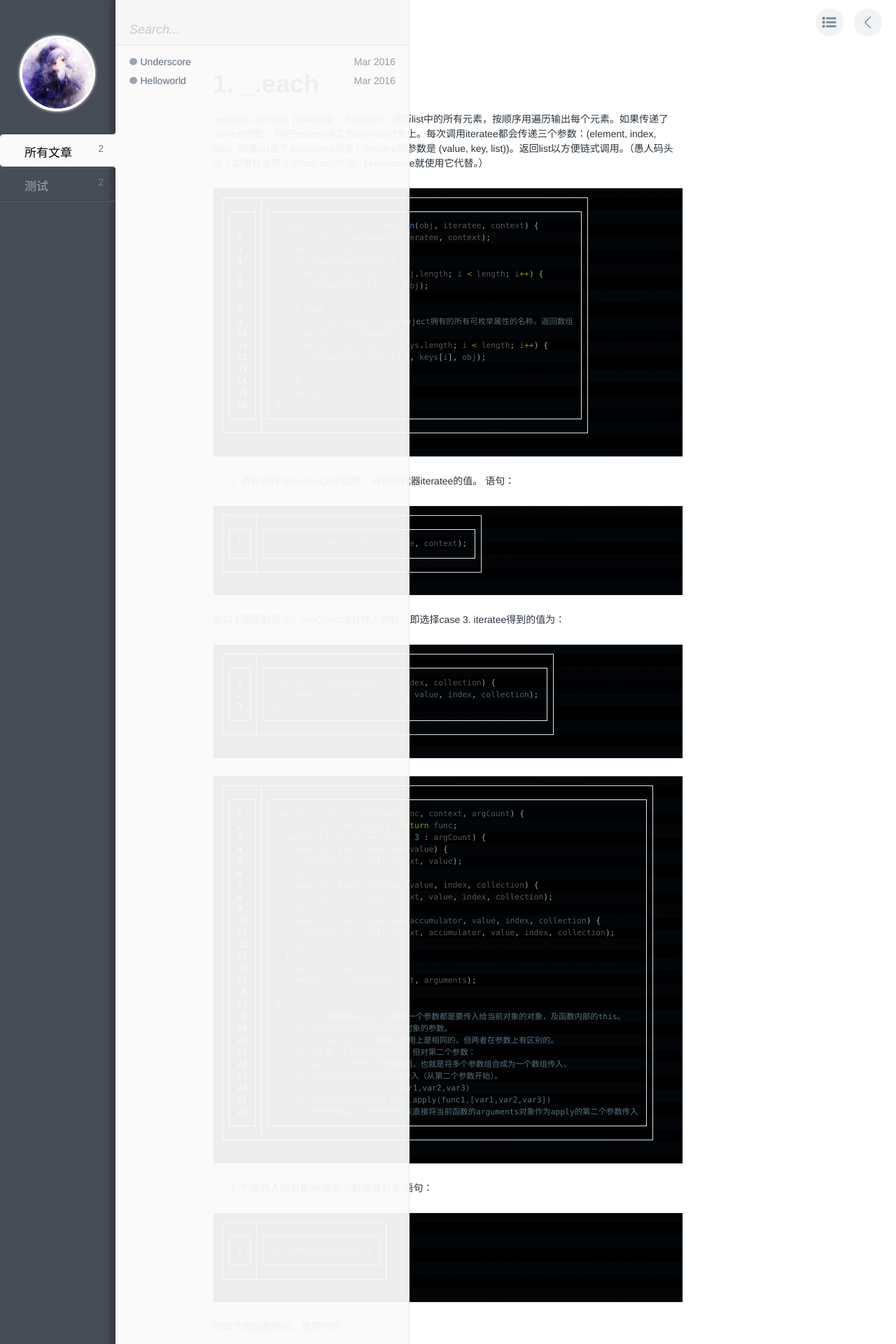
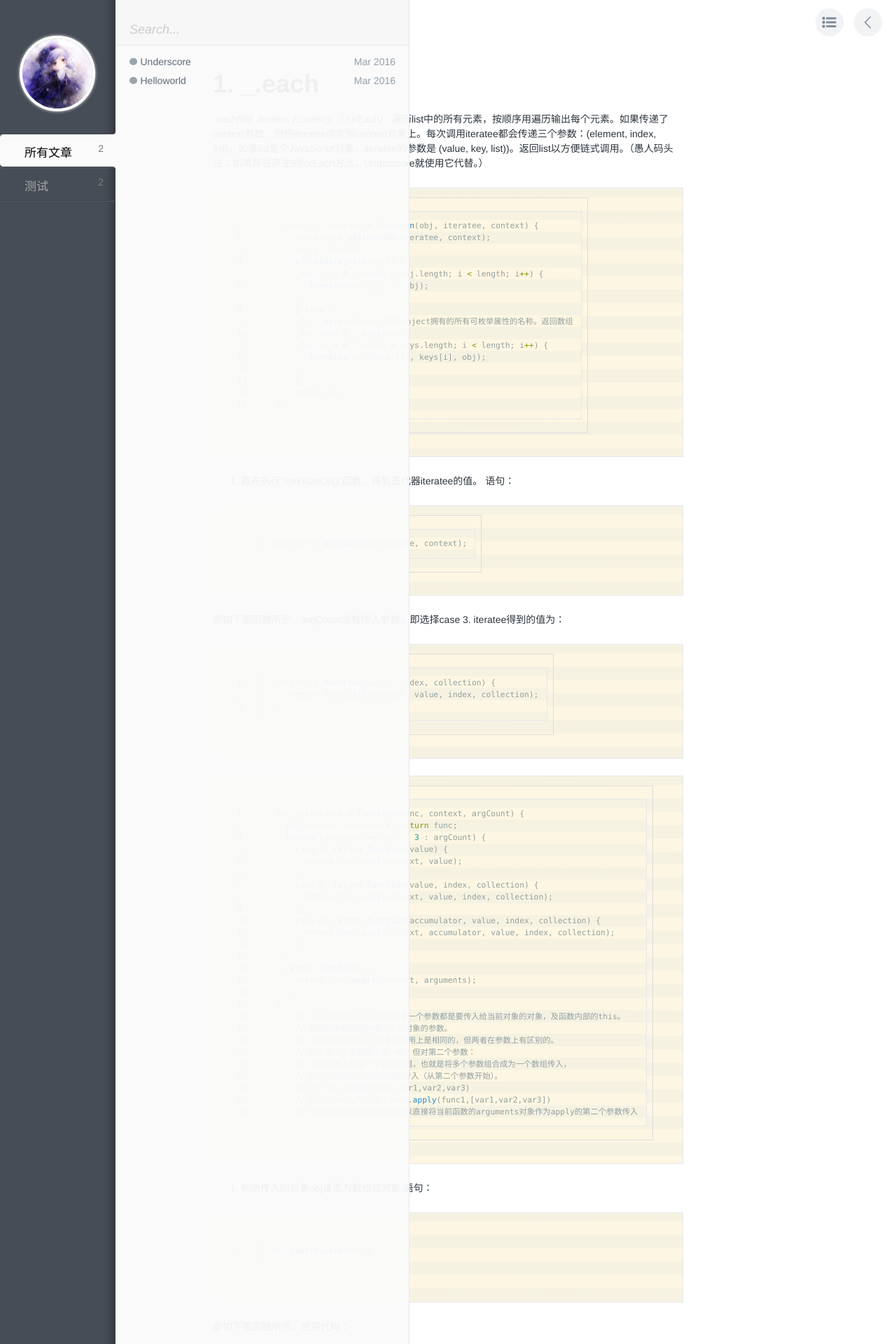
Before and after one commit to Winmay/Winmay.github.io, a Jekyll site: the page built from _posts/2016-03-17-underscore.markdown, in a window 1280 px wide. Shown: the top 1920 px of the page at 70% size. Built offline with Jekyll 4.4.1, drawn with Linux system fonts in a browser that asks for light colours; comment, search, counter and statistics services are not loaded; some of the changed text lies outside the part shown.

Commit message:
修改代码颜色

````diff
--- a/_posts/2016-03-17-underscore.markdown
+++ b/_posts/2016-03-17-underscore.markdown
@@ -8,7 +8,7 @@ category: 测试
  _.each(list, iterator, [context])（_.forEach）
 遍历list中的所有元素，按顺序用遍历输出每个元素。如果传递了context参数，则把iteratee绑定到context对象上。每次调用iteratee都会传递三个参数：(element, index, list)。如果list是个JavaScript对象，iteratee的参数是 (value, key, list))。返回list以方便链式调用。（愚人码头注：如果存在原生的forEach方法，Underscore就使用它代替。）
 
-```js
+```python
 _.each = _.forEach = function(obj, iteratee, context) {
 	iteratee = optimizeCb(iteratee, context);
 	var i, length;
@@ -30,20 +30,20 @@ _.each = _.forEach = function(obj, iteratee, context) {
 1. 首先执行“optimizeCb()”函数，得到迭代器iteratee的值。
 语句：
 
-```js
+```python
 iteratee = optimizeCb(iteratee, context);
 ```
 
 即如下图函数所示，argCount没有传入参数，即选择case 3.
 iteratee得到的值为：
 
-```js
+```python
 iteratee = function(value, index, collection) {
 	return func.call(context, value, index, collection);
 };
 ```
 
-```js
+```python
 var optimizeCb = function(func, context, argCount) {
   if (context === void 0) return func;
   switch (argCount == null ? 3 : argCount) {
@@ -74,19 +74,19 @@ var optimizeCb = function(func, context, argCount) {
 
 2. 判断传入的对象obj是否为数组或对象,语句：
 
-```js
+```python
 if (isArrayLike(obj))
 ```
 
 即如下图函数所示，使用代码：
 
-```js
+```python
 length= property('length')(collection)
 ```
 
 判断length是否有值。
 
-```js
+```python
 var property = function(key) {
   return function(obj) {
     return obj == null ? void 0 : obj[key];
@@ -103,7 +103,7 @@ var isArrayLike = function(collection) {
 
 例：
 
-```js
+```python
 var a = [1,2,3];
 var b = {
 	one:'one1',
@@ -116,7 +116,7 @@ console.log(b["length"]); //undefined
 
 1) 若obj为数组，则使用for循环，遍历从obj数组的第0为开始到，到obj的最后一位结束，并求出三个数值：obj[i]（obj数组对应的值）、i（obj数组对应的索引位置）、obj（obj数组列表本身），传进迭代器iteratee中，并运行iteratee函数。
 
-```js
+```python
 for (i = 0, length = obj.length; i < length; i++) {
    iteratee(obj[i], i, obj);
 }
@@ -124,7 +124,7 @@ for (i = 0, length = obj.length; i < length; i++) {
 
 例：
 
-```js
+```python
 var a = [1,2,3];
 var text1 = _.each(a,function (element,index,list){
 	console.log(element+','+index);
@@ -142,13 +142,13 @@ var text1 = _.each(a,function (element,index,list){
 2) 若obj为对象
 a. 首先，检索object拥有的所有可枚举属性的名称，并返回数组keys。
 
-```js
+```python
 var keys = _.keys(obj);
 ```
 
 b. 使用for循环，遍历keys并返回它们的值（obj的属性），并求出三个值：obj[keys[i]]（obj对象属性对应的值）、keys[i]（obj对象对应的属性名称）、obj（obj对象列表本身），传进迭代器iteratee中，并运行iteratee函数。
 
-```js
+```python
 var keys = _.keys(obj);
 for (i = 0, length = keys.length; i < length; i++) {
 	iteratee(obj[keys[i]], keys[i], obj);
@@ -157,7 +157,7 @@ for (i = 0, length = keys.length; i < length; i++) {
 
 例：
 
-```js
+```python
 var b = {
 	one:'one1',
 	two:'two2',
@@ -185,7 +185,7 @@ console.log(text2);//Object {one: "one1", two: "two2", three: "three3"}
 _.map(list, iterator, [context])（_. collect）
 通过转换函数(iterator迭代器)映射列表中的每个值产生价值的新数组。iterator传递三个参数：value，然后是迭代 index(或 key 愚人码头注：如果list是个JavaScript对象是，这个参数就是key)，最后一个是引用指向整个list。
 
-```js
+```python
 _.map = _.collect = function(obj, iteratee, context) {
 	iteratee = cb(iteratee, context);
 	var keys = !isArrayLike(obj) && _.keys(obj),
@@ -201,13 +201,13 @@ _.map = _.collect = function(obj, iteratee, context) {
 
 1. 首先执行“cb()”函数，得到迭代器iteratee的值。语句：
 
-```js
+```python
 iteratee = cb(iteratee, context);
 ```
 
 即如下图函数所示：
 
-```js
+```python
 var cb = function(value, context, argCount) {
   // _.identity(value) 返回与传入参数相等的值. 相当于数学里的: f(x) = x,
   // 这个函数看似无用, 但是在Underscore里被用作默认的迭代器iterator.
@@ -227,7 +227,7 @@ var cb = function(value, context, argCount) {
 1) 若value为空值
 返回与传入参数value相等的值 _.identity(value) 相当于数学里的: f(x) = x。
 
-```js
+```python
 // 保持恒等函数默认迭代。
 _.identity = function(value) {
   return value;
@@ -239,7 +239,7 @@ _.identity = function(value) {
 argCount没有传入参数，即选择case 3.
 iteratee得到的值为：
 
-```js
+```python
 iteratee = function(value, index, collection) {
 	return func.call(context, value, index, collection);
 };
@@ -248,7 +248,7 @@ iteratee = function(value, index, collection) {
 3) 若value为对象（数组或对象）
 则返回一个函数（断言函数），这个函数会给你一个断言可以用来辨别给定的对象是否匹配value（attrs）指定键/值属性.
 
-```js
+```python
 _.matcher = _.matches = function(attrs) {
   // _.extendOwn(destination, *sources) Alias: assign
   // 类似于 extend, 但复制source对象中自己的属性覆盖到destination目标对象。
@@ -266,11 +266,11 @@ _.matcher = _.matches = function(attrs) {
 
 4) 若value为其他值（数字，字符串，undefined，布尔值）,则返回一个函数，这个函数返回任何传入的对象的value属性值
 
-```js
+```python
 obj(value):_.property= property (value);
 ```
 
-```js
+```python
 var property = function(key) {
   return function(obj) {
     return obj == null ? void 0 : obj[key];
@@ -283,7 +283,7 @@ _.property = property;
 2. 判断obj是对象还是数组，若是对象，检索object拥有的所有可枚举属性的名称，并返回数组keys。
 3. 使用for循环，遍历keys（index）并返回它们的值（obj的属性或数组值），并求出三个值：obj[keys[i]／i]（obj对象属性（数组索引）对应的值）、keys[i]／i（obj对象对应的属性名称（数组对应的索引））、obj（obj对象（数组）列表本身），传进迭代器iteratee中，并运行iteratee函数后，返回新的数组列表值。
 
-```js
+```python
 for (var index = 0; index < length; index++) {
  	var currentKey = keys ? keys[index] : index;
  	results[index] = iteratee(obj[currentKey], currentKey, obj);
@@ -293,7 +293,7 @@ return results;
 
 例：
 
-```js
+```python
 var a = [1,2,3];
 var test1 = _.map(a,function (element,index,list){
 	console.log(element+','+index);
@@ -311,7 +311,7 @@ var test1 = _.map(a,function (element,index,list){
 console.log(test1);//[3, 6, 9]
 ```
 
-```js
+```python
 var b = {
 	one:'one1',
 	two:'two2',
@@ -343,15 +343,15 @@ _.reduceRight(list, iteratee, memo, [context])
 Memo（备忘录）是reduce函数的初始值，reduce的每一步都需要由iterator返回。这个迭代传递4个参数：memo,value 和 迭代的index（或者 key）和最后一个引用的整个 list，最后一个是引用指向整个list。如果reduce的初始调用没有传递memo，iterator将会调用列表中的第一个元素。第一个元素通过memo参数在iterator中调用并传递到列表的下一个元素中。
 reducRight是从右侧开始组合的元素的reduce函数，如果存在JavaScript 1.8版本的reduceRight，则用其代替。Foldr在javascript中不像其它有懒计算的语言那么有用（愚人码头注：lazy evaluation：一种求值策略，只有当表达式的值真正需要时才对表达式进行计算）。
 
-```js
+```python
 _.reduce = _.foldl = _.inject = createReduce(1);
 ```
 
-```js
+```python
 _.reduceRight = _.foldr = createReduce(-1);
 ```
 
-```js
+```python
 var createReduce = function(dir) {
 	var reducer = function(obj, iteratee, memo, initial) {
 		 var keys = !isArrayLike(obj) && _.keys(obj),
@@ -379,7 +379,7 @@ var createReduce = function(dir) {
 2. 运行optimizeCb()函数，且argCount传入的参数值为4，故：
 iteratee得到的值为：
 
-```js
+```python
 iteratee = function(accumulator,value, index, collection) {
 	return func.call(context, accumulator ,value, index, collection);
 };
@@ -388,7 +388,7 @@ iteratee = function(accumulator,value, index, collection) {
 3. 运行reducer()函数，并得到最新的memo值，并返回
 例：
 
-```js
+```python
 var a = [1,2,3,4];
 var test1 = _.reduce(a,function (memo,num,index,list){
 	console.log(memo+','+num+','+index);
@@ -408,7 +408,7 @@ var test1 = _.reduce(a,function (memo,num,index,list){
 console.log(test1);//13
 ```
 
-```js
+```python
 var b = [1,2,3,4];
 var test2 = _.reduce(b,function (memo,num,index,list){
 	console.log(memo+','+num+','+index);
@@ -428,7 +428,7 @@ var test2 = _.reduce(b,function (memo,num,index,list){
 console.log(test2);//4
 ```
 
-```js
+```python
 var c = {
 	one:'a',
 	two:'b',
@@ -450,7 +450,7 @@ b
 console.log(test3);//c
 ```
 
-```js
+```python
 var list2 = [1,2,3,4];
 var test2 = _.reduceRight(list2,function (memo,data,rightIndex,list){
 	console.log( memo );
@@ -485,7 +485,7 @@ console.log(test2);// [4, 4, 3, 2, 1]
 _.find(list, predicate, [context])（_.detect）
 在list中逐项查找，返回第一个通过predicate迭代函数真值检测的元素值，如果没有值传递给测试迭代器将返回undefined，如果找到匹配的元素，函数将立即返回，不会遍历整个list。
 
-```js
+```python
 _.find = _.detect = function(obj, predicate, context) {
     var key;
     if (isArrayLike(obj)) {
@@ -507,11 +507,11 @@ _.find = _.detect = function(obj, predicate, context) {
 4. 其中：
 1) _.findIndex()
 
-```js
+```python
 _.findIndex = createPredicateIndexFinder(1);
 ```
 
-```js
+```python
 var createPredicateIndexFinder = function(dir) {
   return function(array, predicate, context) {
     predicate = cb(predicate, context);
@@ -527,7 +527,7 @@ var createPredicateIndexFinder = function(dir) {
 
 a. 运行cb()函数，得到迭代函数predicate()的值
 
-```js
+```python
 predicate=optimizeCb(value,context);
 			=function(value, index, collection) {
       			return func.call(context, value, index, collection);
@@ -537,7 +537,7 @@ predicate=optimizeCb(value,context);
 b. index从0开始进行for循环，当满足迭代函数predicate的条件时，直接返回index（索引位置），若遍历完列表后，没有满足迭代函数predicate条件，则返回-1
 2) _.findKey()
 
-```js
+```python
 _.findKey = function(obj, predicate, context) {
   predicate = cb(predicate, context);
   var keys = _.keys(obj), key;
@@ -550,7 +550,7 @@ _.findKey = function(obj, predicate, context) {
 
 a. 运行cb()函数，得到predicate的值
 
-```js
+```python
 predicate=optimizeCb(value,context);
 			=function(value, index, collection) {
       			return func.call(context, value, index, collection);
@@ -561,7 +561,7 @@ b. 检索object拥有的所有可枚举属性的名称，并返回数组keys。
 c. index从0开始进行for循环，遍历obj的各个属性，并把属性名称值赋给key，当满足迭代函数predicate的条件时，直接返回key（属性名称值），若遍历完列表后，没有满足迭代函数predicate条件，则返回undefined。
 例：
 
-```js
+```python
 var list = [1, 2, 3, 4, 5, 6];
 var test1 = _.find(list,function (data,index,list){
 	console.log( data +','+ index );
@@ -575,7 +575,7 @@ var test1 = _.find(list,function (data,index,list){
 console.log(test1);// 3
 ```
 
-```js
+```python
 var list2 = {
 	one:'a',
 	two:'b',
@@ -597,7 +597,7 @@ console.log(test2);// b
 _.filter(list, predicate, [context])（_.select）
 遍历list中的每个值，返回包含所有通过predicate迭代函数真值检测的元素值。（愚人码头注：如果存在原生filter方法，则用原生的filter方法。）
 
-```js
+```python
 _.filter = _.select = function(obj, predicate, context) {
   var results = [];
   predicate = cb(predicate, context);
@@ -610,7 +610,7 @@ _.filter = _.select = function(obj, predicate, context) {
 
 1. 运行cb()函数，并得到迭代函数predicate()的值:
 
-```js
+```python
 predicate=optimizeCb(value,context);
 			=function(value, index, collection) {
       			return func.call(context, value, index, collection);
@@ -620,7 +620,7 @@ predicate=optimizeCb(value,context);
 2. 运行_.each()函数，遍历obj对象，并判断是否满足迭代函数predicate的条件，满足，则把相应的值推进数组results中，不满足，则继续遍历，直到遍历完成为止，并返回results数组。
 例：
 
-```js
+```python
 var list = [1, 2, 3, 4, 5, 6];
 var test1 = _.filter(list,function (data,index,list){
 	console.log( data +','+ index );
@@ -637,7 +637,7 @@ var test1 = _.filter(list,function (data,index,list){
 console.log(test1);// [2, 4, 6]
 ```
 
-```js
+```python
 var list2 = {
 	one:'a',
 	two:'b',
@@ -658,7 +658,7 @@ console.log(test2);// ["a", "e", "g"]
 _.reject(list, predicate, [context])
 返回list中没有通过predicate真值检测的元素集合，与filter相反
 
-```js
+```python
 _.reject = function(obj, predicate, context) {
   // negate_.negate(predicate) (对立面；反面)
   // 返回一个新的predicate函数的否定版本。
@@ -668,7 +668,7 @@ _.reject = function(obj, predicate, context) {
 
 1. 运行cb()函数，并得到迭代函数predicate()的值:
 
-```js
+```python
 predicate=optimizeCb(value,context);
 			=function(value, index, collection) {
       			return func.call(context, value, index, collection);
@@ -677,7 +677,7 @@ predicate=optimizeCb(value,context);
 
 2. 运行_.negate()函数，通过！非运算符，返回一个新的迭代函数predicate()的否定版本。
 
-```js
+```python
 _.negate = function(predicate) {
   return function() {
     return !predicate.apply(this, arguments);
@@ -687,7 +687,7 @@ _.negate = function(predicate) {
 
 例：
 
-```js
+```python
 var list = [1, 2, 3, 4, 5, 6];
 var test1 = _.reject(list,function (data,index,list){
 	console.log( data +','+ index );
@@ -704,7 +704,7 @@ var test1 = _.reject(list,function (data,index,list){
 console.log(test1);// [1, 3, 5]
 ```
 
-```js
+```python
 var list2 = {
 	one:'a',
 	two:'b',
--- a/assets/css/style.css
+++ b/assets/css/style.css
@@ -519,10 +519,10 @@ iframe {
 pre {
   word-wrap: initial !important;
   overflow: auto !important;
-  background-color: #000 !important;
+  background-color: #fdf6e3 !important;
   border-radius: 0 !important; }
   pre code {
-    color: #fff;
+    color: #93a1a1;
     white-space: pre !important; }
 
 #post__toc {
````
